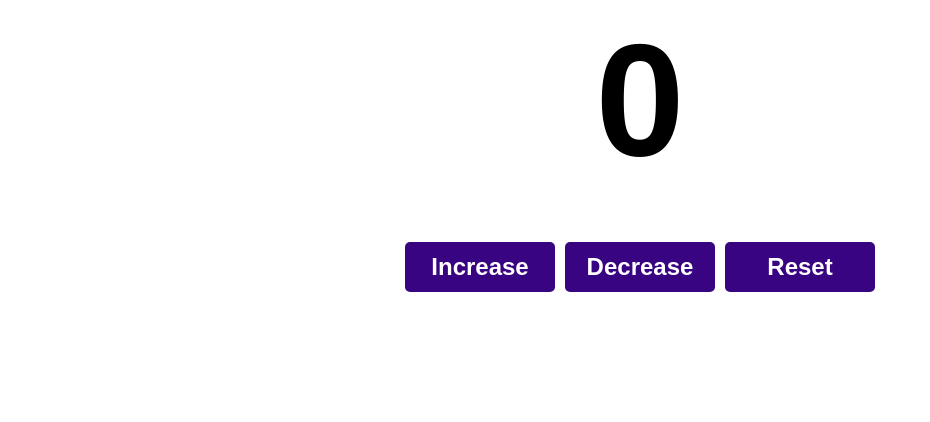
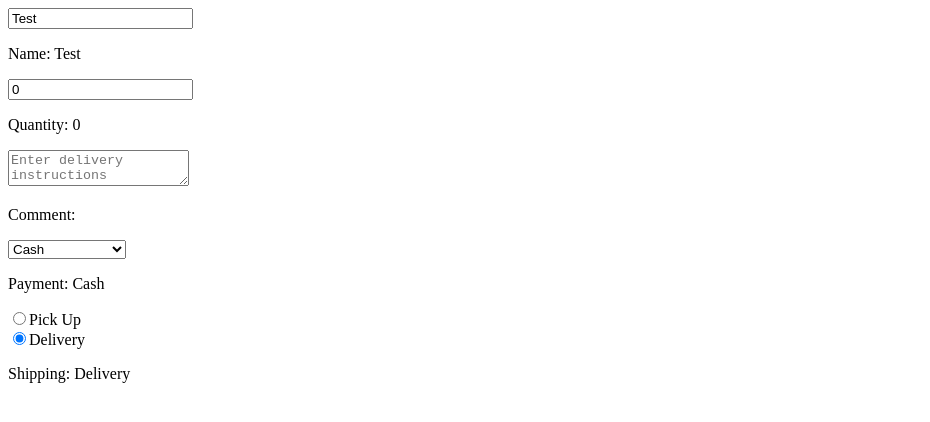
Before and after one commit to anish102/react-learnings, a React (Vite) app: page / in a window 1280 px wide. Shown: the top 422 px of the page, without its empty margins (0-930 px from the left). Built offline with nearby package versions, Linux system fonts and the light colour scheme.

Commit message:
Onchange event handler

```diff
--- a/src/App.jsx
+++ b/src/App.jsx
@@ -1,10 +1,10 @@
-import Counter from "./Counter";
+import Cart from "./Cart";
 
 
 function App() {
   return (
     <>
-      <Counter />
+      <Cart />
     </>
   );
 }
--- /dev/null
+++ b/src/Cart.jsx
@@ -0,0 +1,63 @@
+import { useState } from "react"
+
+function Cart() {
+    const [name, setName] = useState("Test");
+    const [quantity, setQuantity] = useState(0);
+    const [comment, setComment] = useState("");
+    const [payment, setPayment] = useState("Cash");
+    const [shipping, setShipping] = useState("Delivery");
+
+
+
+    function handleNameChange(event) {
+        setName(event.target.value);
+    }
+
+    function handleQuantityChnage(event) {
+        setQuantity(event.target.value);
+    }
+
+    function handleCommentChange(event) {
+        setComment(event.target.value);
+    }
+
+    function handlePaymentChange(event) {
+        setPayment(event.target.value);
+    }
+
+    function handleShippingChange(event) {
+        setShipping(event.target.value);
+    }
+
+    return (<div>
+        <input value={name} onChange={handleNameChange} />
+        <p>Name: {name}</p>
+
+        <input value={quantity} onChange={handleQuantityChnage} type="number" />
+        <p>Quantity: {quantity}</p>
+
+        <textarea value={comment} onChange={handleCommentChange} placeholder="Enter delivery instructions" />
+        <p>Comment: {comment}</p>
+
+        <select value={payment} onChange={handlePaymentChange}>
+            <option value="">Select an option</option>
+            <option value="Cash">Cash</option>
+            <option value="Visa">Visa</option>
+            <option value="Mastercard">Mastercard</option>
+            <option value="Paypal">Paypal</option>
+        </select>
+        <p>Payment: {payment}</p>
+
+        <label>
+            <input type="radio" value="Pick Up" checked={shipping === "Pick Up"} onChange={handleShippingChange} />
+            Pick Up
+        </label><br />
+        <label>
+            <input type="radio" value="Delivery" checked={shipping === "Delivery"} onChange={handleShippingChange} />
+            Delivery
+        </label>
+        <p>Shipping: {shipping}</p>
+    </div>)
+}
+
+export default Cart
```
